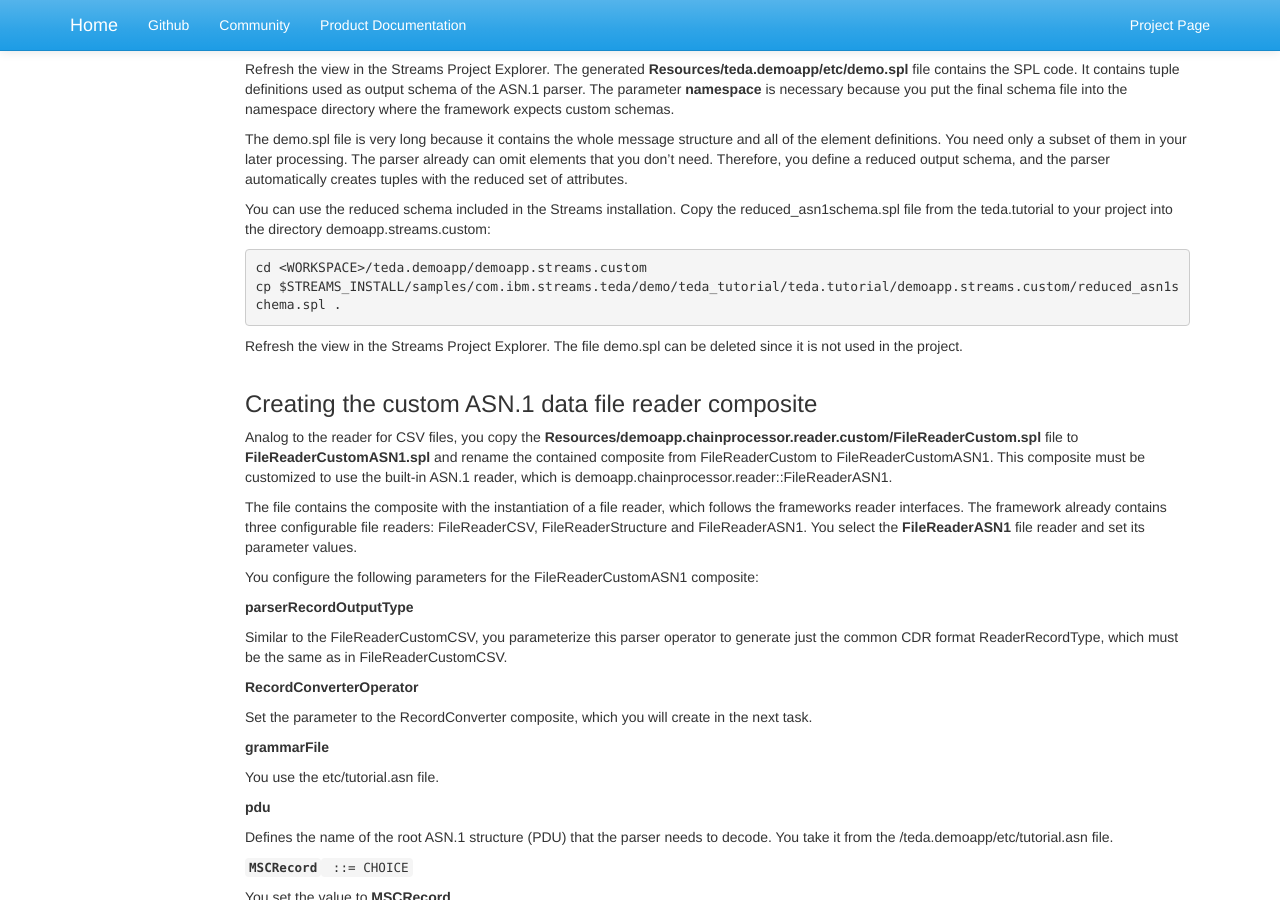
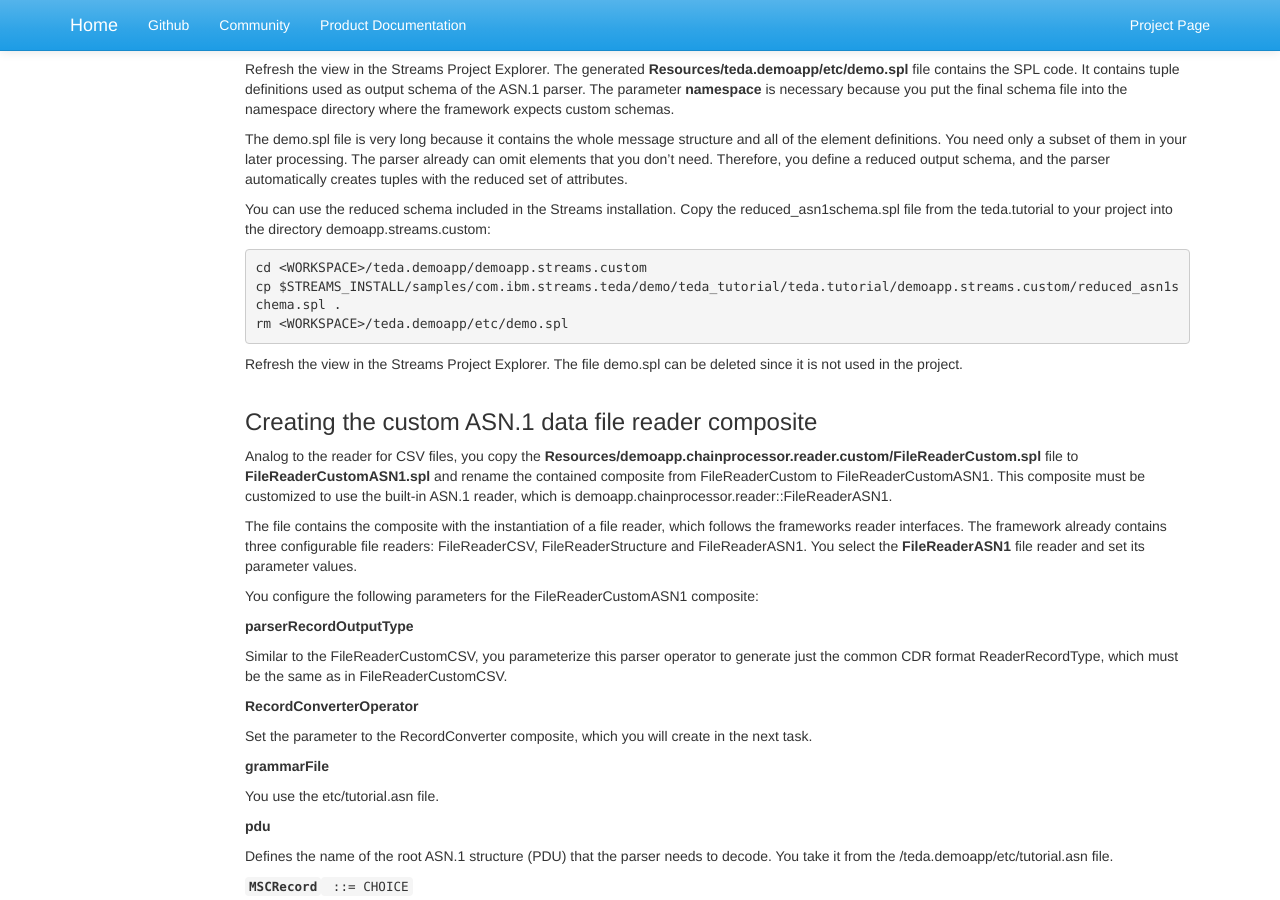
Before and after one commit to IBMStreams/streamsx.tutorial.teda, a Jekyll site: the page built from docs/1.0.2/Module-6/index.markdown, in a window 1280 px wide and 900 px high, scrolled down 5976 px. Built offline with Jekyll 4.4.1, drawn with Linux system fonts in a browser that asks for light colours; nearby versions of some CDN libraries; library files that are not in the unit come from our copies.

Commit message:
Update index.markdown

```diff
--- a/docs/1.0.2/Module-6/index.markdown
+++ b/docs/1.0.2/Module-6/index.markdown
@@ -252,6 +252,7 @@ You can use the reduced schema included in the Streams installation. Copy the re
 
     cd <WORKSPACE>/teda.demoapp/demoapp.streams.custom
     cp $STREAMS_INSTALL/samples/com.ibm.streams.teda/demo/teda_tutorial/teda.tutorial/demoapp.streams.custom/reduced_asn1schema.spl .
+    rm <WORKSPACE>/teda.demoapp/etc/demo.spl
 
 Refresh the view in the Streams Project Explorer. The file demo.spl can be deleted since it is not used in the project.
 
```
